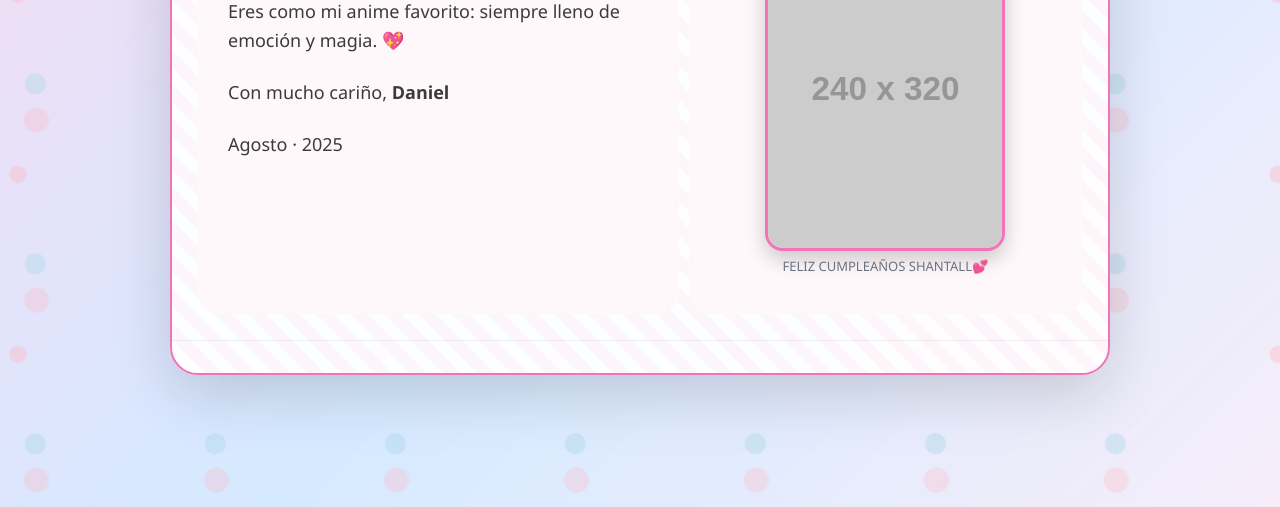
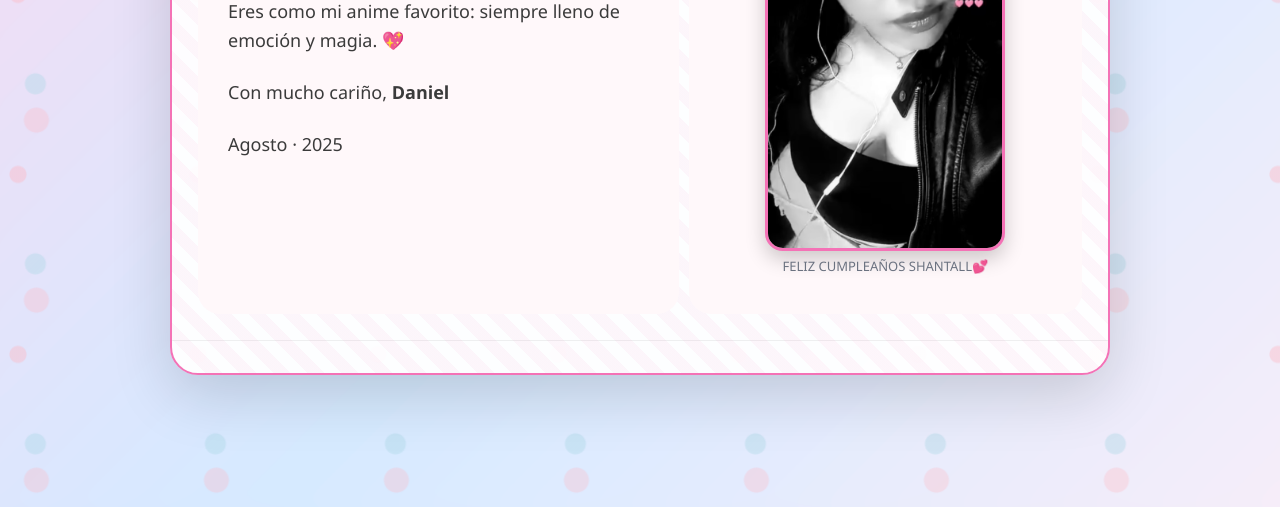
Before and after one commit to ddanted/ddanted.github.io, a plain HTML site: page Index.html in a window 1280 px wide. Shown: the part 293-800 px from the top of the page. Drawn offline with Linux system fonts and the light colour scheme; placeholder pictures from the web are drawn by us.

Commit message:
Index.html

```diff
--- a/Index.html
+++ b/Index.html
@@ -97,7 +97,7 @@
         <!-- Panel con imagen personalizada -->
         <div class="panel" style="display:grid;place-items:center">
           <div class="photo-box">
-            <img src="https://via.placeholder.com/240x320.png?text=Tu+Foto" alt="Foto personalizada" id="foto">
+            <img src="Foto.jpg" alt="Foto personalizada" id="foto">
           </div>
           <p class="photo-note">FELIZ CUMPLEAÑOS SHANTALL💕</p>
         </div>
```
